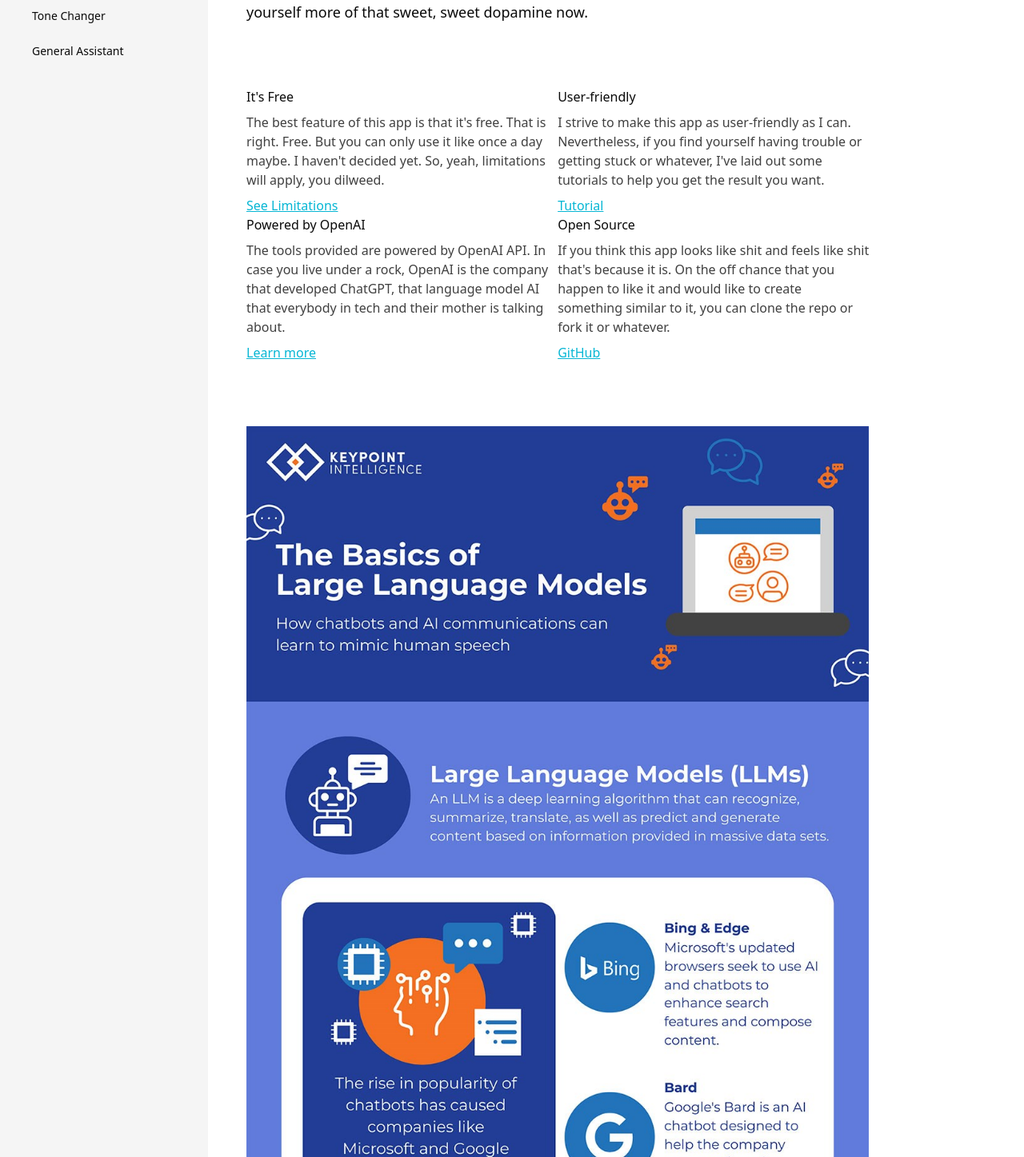
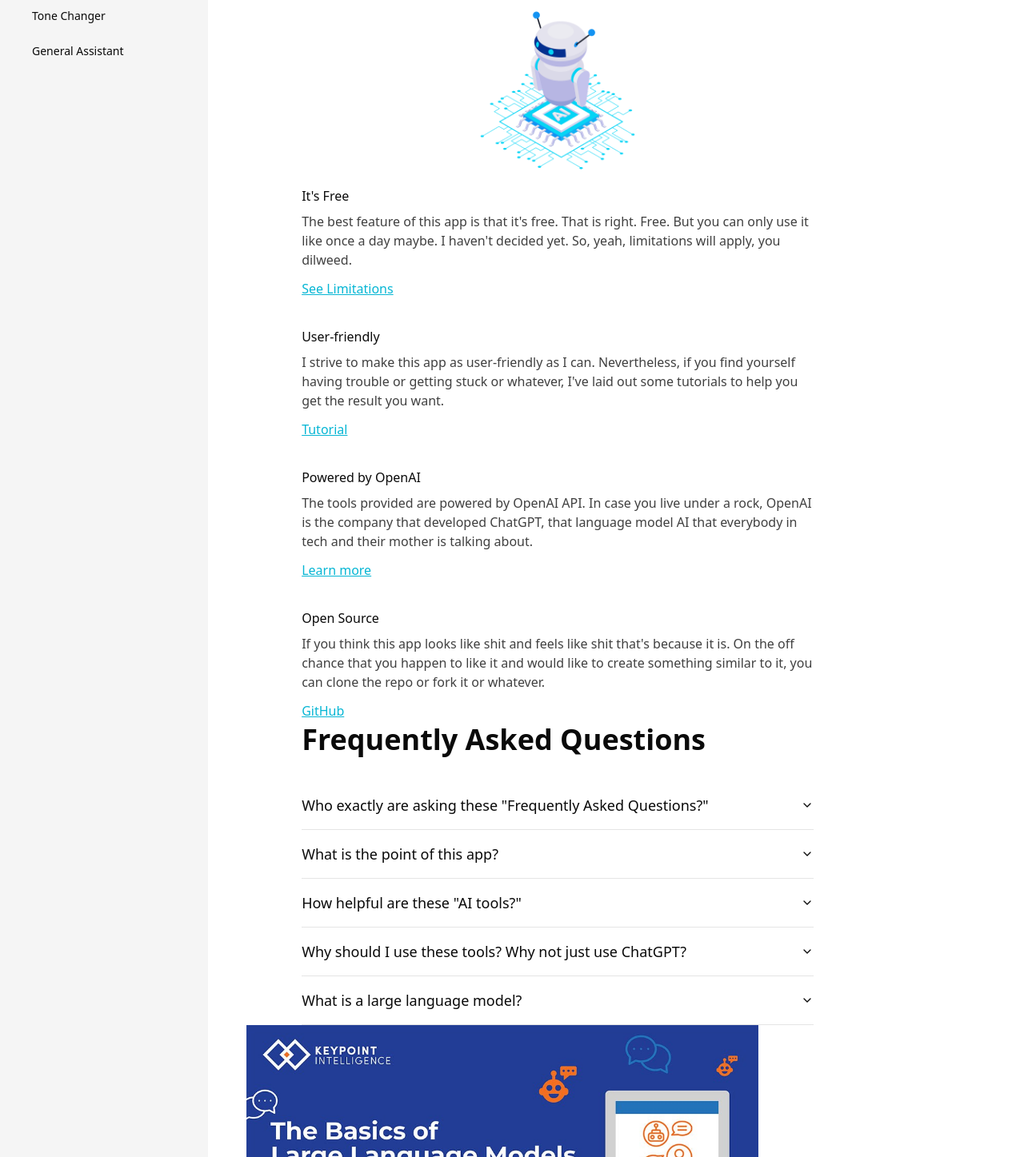
Before and after one commit to emeibech/ai-tools, a React (Vite) app: page / in a window 1280 px wide. Shown: the part 383-1830 px from the top of the page at 80% size. Built offline with nearby package versions, Linux system fonts and the light colour scheme; no server answers.

Commit message:
Add FAQs to Home component

```diff
--- a/src/layout/main/home/Home.tsx
+++ b/src/layout/main/home/Home.tsx
@@ -1,7 +1,8 @@
 import { cn } from "@/lib/utils";
-import InfoCluster from "./components/InfoCluster";
 import botImg from "./imgs/bot.png";
 import llm from "./imgs/llm.jpg";
+import InfoCluster from "./components/InfoCluster";
+import FAQs from "./components/FAQs";
 
 interface Props {
   className?: string;
@@ -12,9 +13,9 @@
     <main className={props.className}>
       <section
         className={cn(
-          "flex flex-col items-center justify-center max-w-[1280px] m-auto",
+          "flex flex-col items-center max-w-[920px]",
           "leading-relaxed gap-10",
-          "xl:flex-row",
+          "2xl:flex-row",
         )}
       >
         <section className="flex flex-col gap-8 max-w-[768px]">
@@ -48,8 +49,8 @@
 
       <section
         className={cn(
-          "justify-center mt-20",
-          "xl:grid xl:grid-cols-2 xl:mt-30 xl:",
+          " flex flex-col gap-y-8 max-w-[920px]",
+          "2xl:grid 2xl:grid-cols-2  2xl:gap-x-8",
         )}
       >
         <InfoCluster className="place-self-end">
@@ -62,7 +63,7 @@
           <a
             href={"#"}
             target="_blank"
-            className={cn("text-cyan-500 underline")}
+            className={cn("text-cyan-500 underline max-w-fit py-1")}
           >
             See Limitations
           </a>
@@ -78,7 +79,7 @@
           <a
             href={"#"}
             target="_blank"
-            className={cn("text-cyan-500 underline")}
+            className={cn("text-cyan-500 underline max-w-fit py-1")}
           >
             Tutorial
           </a>
@@ -94,7 +95,7 @@
           <a
             href={"#"}
             target="_blank"
-            className={cn("text-cyan-500 underline")}
+            className={cn("text-cyan-500 underline max-w-fit py-1")}
           >
             Learn more
           </a>
@@ -111,18 +112,44 @@
           <a
             href={"#"}
             target="_blank"
-            className={cn("text-cyan-500 underline")}
+            className={cn("text-cyan-500 underline max-w-fit py-1")}
           >
             GitHub
           </a>
         </InfoCluster>
       </section>
 
-      <figure className={cn("grid place-items-center mt-20", "xl:mt-30")}>
+      <section className={cn("min-w-full flex flex-col items-center")}>
+        <div
+          className={cn(
+            "min-w-full",
+            "2xl:min-w-[920px]",
+            "min-[678px]:min-w-[640px]",
+          )}
+        >
+          <h2 className="text-4xl font-bold">Frequently Asked Questions</h2>
+          <FAQs
+            className={cn(
+              "mt-8",
+              "2xl:min-w-[920px]",
+              "min-[678px]:max-w-[640px]",
+              "min-w-full",
+            )}
+          />
+        </div>
+      </section>
+
+      <figure
+        className={cn(
+          "grid place-items-center max-w-[640px]",
+          "2xl:max-w-[920px]",
+          "min-[678px]:min-w-[640px]",
+        )}
+      >
         <img
           src={llm}
           alt="Large Language Model Basics Infographic"
-          className=""
+          className="min-w-[280px]"
         />
         <figcaption className="text-xs text-muted-foreground">
           Infographic from{" "}
```
